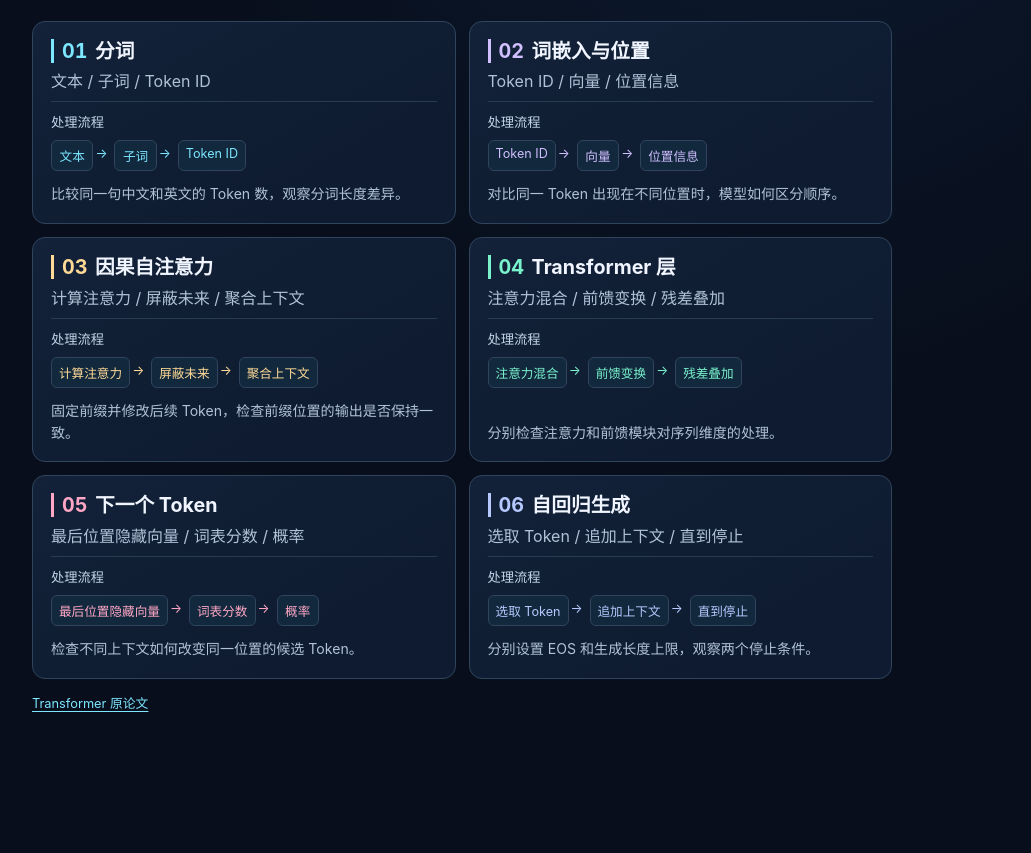
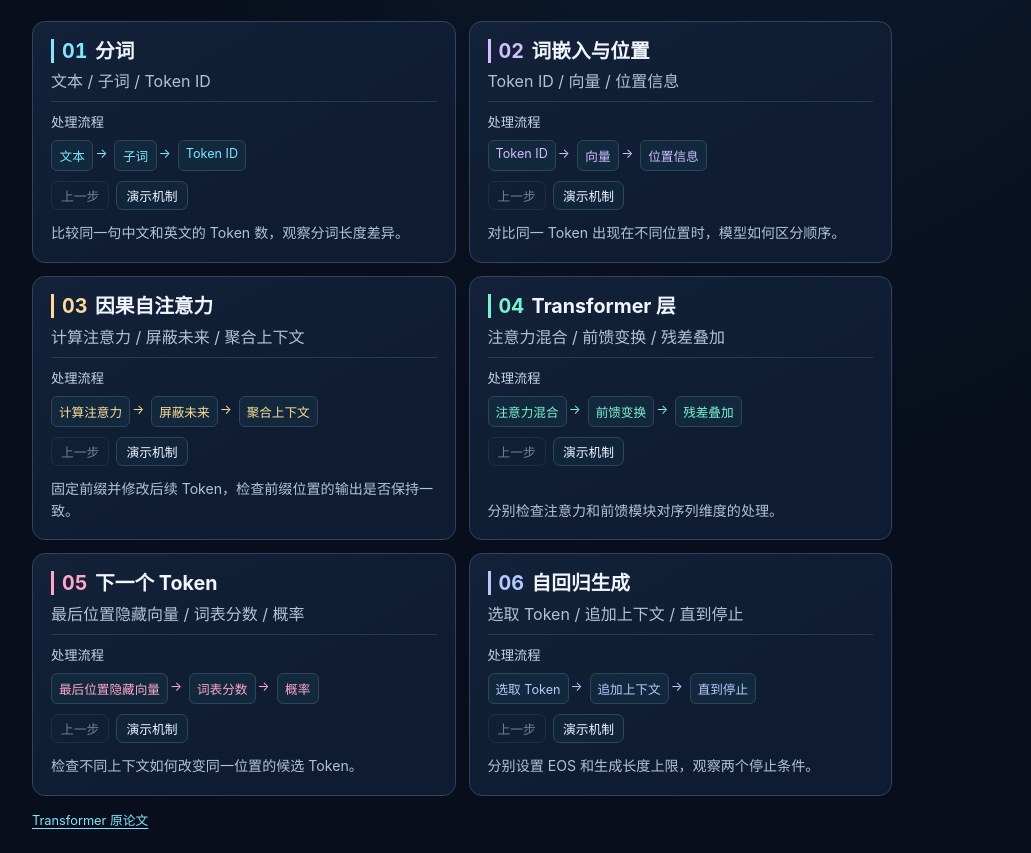
Before and after one commit to F1ndWANG/AIC, a plain HTML site: page knowledge-motion/index.html in a window 1280 px wide. Shown: the part 861-1714 px from the top of the page, without its empty margins (178-1209 px from the left). Before the commit the page ends 1597 px from the top, so only its background shows below. Drawn offline with Linux system fonts and the light colour scheme.

Commit message:
Animate individual knowledge points and add decoding and ranking lessons

```diff
--- a/knowledge-motion/app.js
+++ b/knowledge-motion/app.js
@@ -31,6 +31,7 @@ function element(tag, className, content) {
 function renderVisual(visual) {
   const panel = element("div", "visual");
   panel.append(element("p", "visual-label", visual.label));
+  const phases = [];
 
   switch (visual.type) {
     case "bars":
@@ -46,6 +47,13 @@ function renderVisual(visual) {
         line.append(element("span", "", row.label), track,
           element("span", "bar-value", row.before + "% → " + row.value + "%"));
         panel.append(line);
+        phases.push({
+          node: line,
+          narration: `${row.label}从 ${row.before}% 变为 ${row.value}%`,
+          draw(active) {
+            fill.style.width = (active ? row.value : row.before) + "%";
+          }
+        });
       }
       break;
     case "tokens": {
@@ -55,13 +63,18 @@ function renderVisual(visual) {
         item.append(element("span", "token-label", token.label),
           element("small", "", token.active ? "计入" : "忽略"));
         list.append(item);
+        phases.push({ node: item, narration: `${token.label}${token.active ? "计入损失" : "不计入损失"}` });
       }
       panel.append(list);
       break;
     }
     case "flow": {
       const list = element("ol", "flow-list");
-      for (const step of visual.steps) list.append(element("li", "", step));
+      for (const step of visual.steps) {
+        const node = element("li", "", step);
+        list.append(node);
+        phases.push({ node, narration: step });
+      }
       panel.append(list);
       break;
     }
@@ -73,6 +86,7 @@ function renderVisual(visual) {
         line.append(element("span", "branch-condition", row.condition), arrow,
           element("span", "branch-action", row.action));
         panel.append(line);
+        phases.push({ node: line, narration: `遇到「${row.condition}」，执行「${row.action}」` });
       }
       break;
     case "pairs":
@@ -80,12 +94,42 @@ function renderVisual(visual) {
         const line = element("div", row.active ? "pair chosen" : "pair rejected");
         line.append(element("span", "pair-label", row.label), element("span", "", row.value));
         panel.append(line);
+        phases.push({ node: line, narration: `${row.label} · ${row.value}` });
       }
       break;
   }
 
   if (visual.caption) panel.append(element("p", "visual-caption", visual.caption));
+  if (phases.length) panel.append(renderPhaseControls(phases));
   return panel;
+}
+
+function renderPhaseControls(phases) {
+  const controls = element("div", "phase-controls");
+  const explanation = element("p", "phase-explanation");
+  explanation.setAttribute("role", "status");
+  const back = element("button", "", "上一步");
+  const forward = element("button", "", "演示机制");
+  back.type = forward.type = "button";
+  back.disabled = true;
+  controls.append(explanation, back, forward);
+
+  let index = -1;
+  function showPhase(next) {
+    index = next;
+    for (const [position, phase] of phases.entries()) {
+      const active = position === index;
+      phase.node.classList.toggle("phase-pending", position > index);
+      phase.node.classList.toggle("phase-active", active);
+      phase.draw?.(position <= index);
+    }
+    explanation.textContent = `${index + 1} / ${phases.length} · ${phases[index].narration}`;
+    back.disabled = index === 0;
+    forward.textContent = index === phases.length - 1 ? "从头演示" : "下一步";
+  }
+  back.addEventListener("click", () => showPhase(index - 1));
+  forward.addEventListener("click", () => showPhase((index + 1) % phases.length));
+  return controls;
 }
 
 function selectCard(index) {
--- a/knowledge-motion/index.html
+++ b/knowledge-motion/index.html
@@ -12,12 +12,14 @@
   <script defer src="topics/pretraining-inference.js"></script>
   <script defer src="topics/scaling-training.js"></script>
   <script defer src="topics/efficient-serving.js"></script>
+  <script defer src="topics/decoding-controls.js"></script>
   <script defer src="topics/llm-post-training.js"></script>
   <script defer src="topics/sft-peft.js"></script>
   <script defer src="topics/preference-rl.js"></script>
   <script defer src="topics/reasoning-evaluation.js"></script>
   <script defer src="topics/multimodal-llm.js"></script>
   <script defer src="topics/rag.js"></script>
+  <script defer src="topics/retrieval-ranking.js"></script>
   <script defer src="topics/agent-planning.js"></script>
   <script defer src="topics/agent-reliability.js"></script>
   <script defer src="topics/agent-memory.js"></script>
--- a/knowledge-motion/style.css
+++ b/knowledge-motion/style.css
@@ -230,3 +230,24 @@ a { color: var(--cyan); text-underline-offset: 3px; }
 @media (prefers-reduced-motion: no-preference) {
   .example-meter span { animation: fill .26s ease-out both; }
 }
+
+.phase-controls { display: flex; flex-wrap: wrap; gap: 7px; align-items: center; margin-top: 10px; }
+.phase-controls button { padding: 4px 9px; font-size: .8rem; }
+.phase-controls button:disabled { opacity: .45; cursor: default; }
+.phase-explanation { flex: 1 0 100%; color: var(--accent); font-size: .85rem; line-height: 1.45; }
+.phase-explanation:empty { display: none; }
+.visual .phase-pending { opacity: .55; }
+.visual .phase-active { outline: 1px solid var(--accent); outline-offset: 2px; border-radius: 4px; }
+@media (prefers-reduced-motion: no-preference) {
+  .visual .phase-active { animation: phase-reveal .45s ease-out; }
+  .visual .bar-fill { transition: width .55s ease-out; }
+}
+@keyframes phase-reveal {
+  from { transform: translateY(4px); filter: brightness(1.35); }
+  to { transform: translateY(0); filter: brightness(1); }
+}
+@media print {
+  .phase-controls { display: none; }
+  .visual .phase-pending { opacity: 1; }
+  .visual .phase-active { outline: none; }
+}
--- /dev/null
+++ b/knowledge-motion/topics/decoding-controls.js
@@ -0,0 +1,98 @@
+window.knowledgeTopics ??= [];
+window.knowledgeTopics.push({
+  "id": "decoding-controls",
+  "title": "解码策略与结构化输出",
+  "subtitle": "从具体输入开始，逐步算到输出。",
+  "cards": [
+    {
+      "color": "cyan",
+      "title": "贪心解码",
+      "visual": {
+        "type": "flow",
+        "label": "逐步观察",
+        "steps": [
+          "苹果 0.55、香蕉 0.30、梨 0.15",
+          "选择概率最高的苹果",
+          "把苹果接到前缀再评分"
+        ]
+      },
+      "description": "每步取当前最大值，不能保证得到整段概率最高的序列。"
+    },
+    {
+      "color": "purple",
+      "title": "温度缩放",
+      "visual": {
+        "type": "flow",
+        "label": "逐步观察",
+        "steps": [
+          "两个 logits 为 2 和 0",
+          "温度 1：概率约 0.88 和 0.12",
+          "温度 2：概率约 0.73 和 0.27"
+        ]
+      },
+      "description": "用 softmax(logits/T) 计算。升高温度会让本例的分布更平缓。"
+    },
+    {
+      "color": "amber",
+      "title": "Top-k",
+      "visual": {
+        "type": "flow",
+        "label": "逐步观察",
+        "steps": [
+          "候选概率 0.50、0.30、0.15、0.05",
+          "k=2：只保留前两项",
+          "重归一化为 0.625 和 0.375"
+        ]
+      },
+      "description": "Top-k 固定候选数量。排在第 k 之后的项概率归零。"
+    },
+    {
+      "color": "mint",
+      "title": "Top-p",
+      "visual": {
+        "type": "flow",
+        "label": "逐步观察",
+        "steps": [
+          "候选概率 0.50、0.30、0.15、0.05",
+          "p=0.70：累计 0.50 不够，0.80 达标",
+          "只在前两项重归一化后采样"
+        ]
+      },
+      "description": "选累计概率达到阈值的最短前缀，分布不同会保留不同数量的 Token。"
+    },
+    {
+      "color": "rose",
+      "title": "重复惩罚与停止",
+      "visual": {
+        "type": "flow",
+        "label": "逐步观察",
+        "steps": [
+          "前缀连续出现同一词",
+          "调整已出现 Token 的分数",
+          "达到 EOS 或长度上限即停止"
+        ]
+      },
+      "description": "重复惩罚改的是下一步分布，停止条件决定何时终止；分别测试避免把两种问题混在一起。"
+    },
+    {
+      "color": "blue",
+      "title": "约束生成",
+      "visual": {
+        "type": "flow",
+        "label": "逐步观察",
+        "steps": [
+          "期望 JSON 对象",
+          "用当前语法状态过滤非法后继",
+          "生成后继续校验字段值"
+        ]
+      },
+      "description": "语法约束可以保证指定的结构，但字符串内容是否正确仍需验证。"
+    }
+  ],
+  "sources": [
+    {
+      "label": "延伸阅读",
+      "url": "https://arxiv.org/abs/1904.09751"
+    }
+  ]
+});
--- /dev/null
+++ b/knowledge-motion/topics/retrieval-ranking.js
@@ -0,0 +1,102 @@
+window.knowledgeTopics ??= [];
+window.knowledgeTopics.push({
+  "id": "retrieval-ranking",
+  "title": "检索融合与证据重排",
+  "subtitle": "从具体输入开始，逐步算到输出。",
+  "cards": [
+    {
+      "color": "cyan",
+      "title": "词法检索",
+      "visual": {
+        "type": "flow",
+        "label": "逐步观察",
+        "steps": [
+          "问题包含型号 XG-42",
+          "按词项匹配召回型号文档",
+          "检查完整型号是否排在前列"
+        ]
+      },
+      "description": "词法信号容易抓住罕见精确标识。分别测试精确名称与同义表达。"
+    },
+    {
+      "color": "purple",
+      "title": "稠密检索",
+      "visual": {
+        "type": "flow",
+        "label": "逐步观察",
+        "steps": [
+          "问题写的是“撤单”，文档写的是“取消订单”",
+          "编码查询和文档",
+          "以向量相似度召回同义条款"
+        ]
+      },
+      "description": "语义相近的表述可能被召回，但相似度高不代表条款适用。"
+    },
+    {
+      "color": "amber",
+      "title": "倒数排名融合",
+      "visual": {
+        "type": "flow",
+        "label": "逐步观察",
+        "steps": [
+          "词法 A、B；向量 B、C",
+          "取 k=60，A 得 1/61，B 得 1/62+1/61",
+          "融合后 B 排在 A 前"
+        ]
+      },
+      "description": "RRF 使用各路排名，避免直接相加尺度不同的原始分数。"
+    },
+    {
+      "color": "mint",
+      "title": "交叉编码器重排",
+      "visual": {
+        "type": "flow",
+        "label": "逐步观察",
+        "steps": [
+          "候选含旧政策和新政策",
+          "逐对读取问题与候选文本",
+          "按相关性重排后检查生效条件"
+        ]
+      },
+      "description": "重排只处理召回集合。正确文档未被召回时，重排无法找回它。"
+    },
+    {
+      "color": "rose",
+      "title": "Recall@K 与 MRR",
+      "visual": {
+        "type": "flow",
+        "label": "逐步观察",
+        "steps": [
+          "两个已知相关结果位于第 2 和第 5",
+          "Recall@3=1/2",
+          "首个相关结果在第 2 位，倒数排名=1/2"
+        ]
+      },
+      "description": "前者关注前 K 找到多少；MRR 是对多条查询的首个相关结果倒数排名取平均。"
+    },
+    {
+      "color": "blue",
+      "title": "引用与因果复验",
+      "visual": {
+        "type": "flow",
+        "label": "逐步观察",
+        "steps": [
+          "回答中引用了新条款",
+          "移除该条款，重新运行",
+          "检查回答是否承认证据不足"
+        ]
+      },
+      "description": "验证回答是否依赖正确证据。若答案仍成立，继续检查其他有效来源或模型是否在猜测。"
+    }
+  ],
+  "sources": [
+    {
+      "label": "延伸阅读",
+      "url": "https://arxiv.org/abs/2005.11401"
+    },
+    {
+      "label": "RRF",
+      "url": "https://doi.org/10.1145/1571941.1572114"
+    }
+  ]
+});
```
Also changed, not shown: knowledge-motion/previews/decoding-controls.svg (added), knowledge-motion/previews/retrieval-ranking.svg (added), 3 other files.
